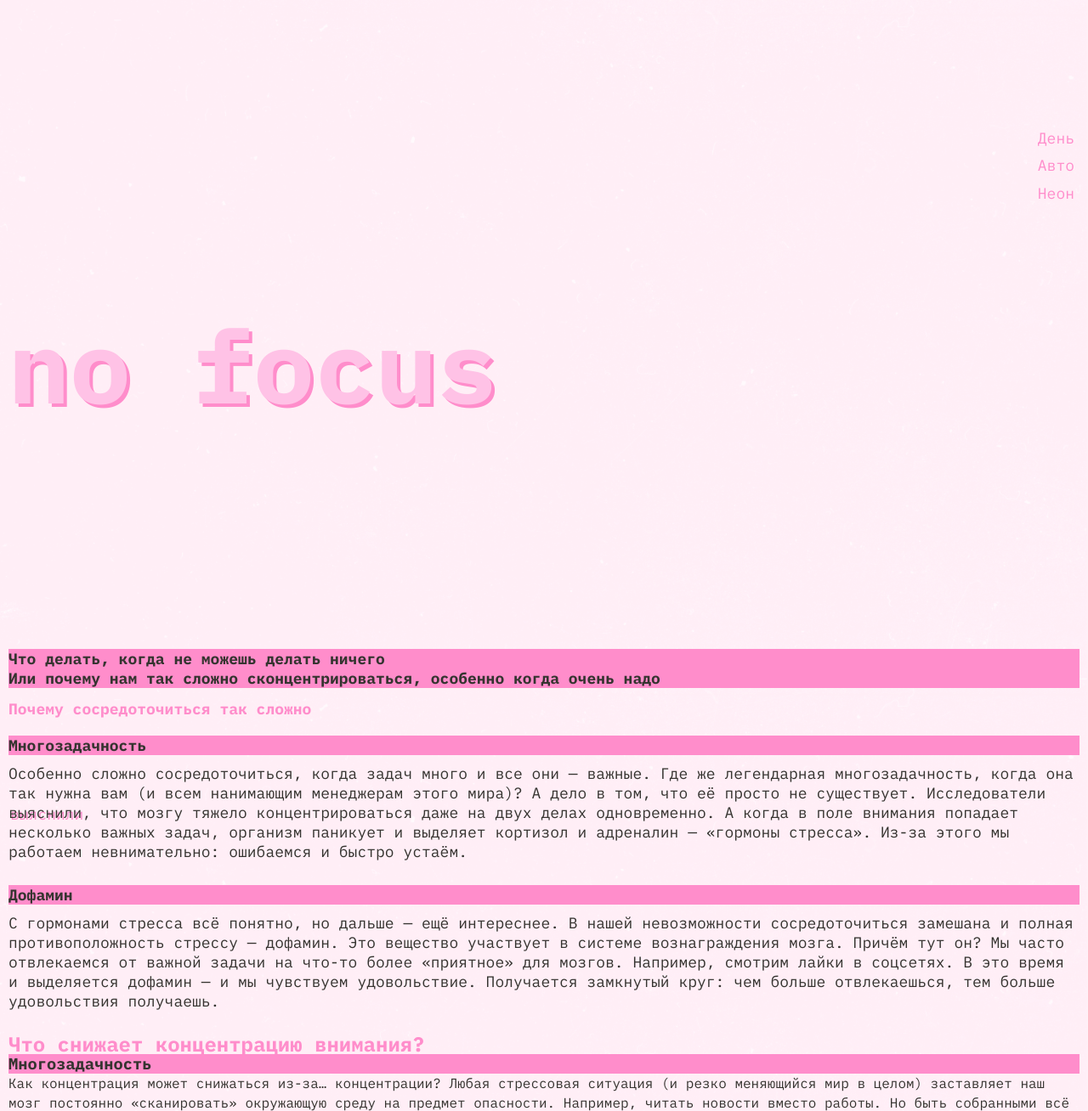
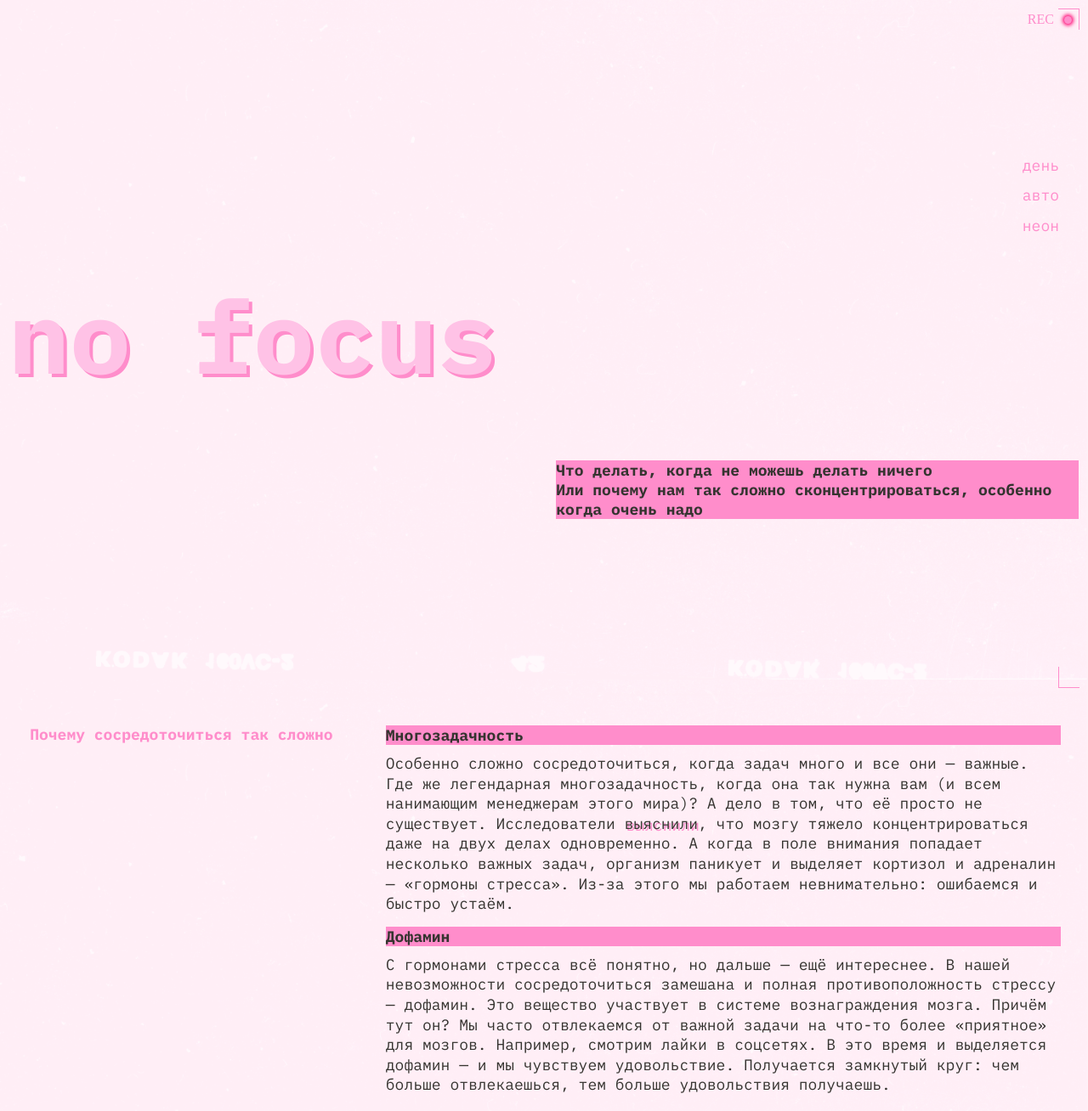
Before and after one commit to Genya1501/slozhno-sosredotochitsya, a plain HTML site: page index.html in a window 1280 px wide. Shown: the top 1308 px of the page at 85% size. Drawn offline with Linux system fonts and the light colour scheme.

Commit message:
переделал

```diff
--- a/index.html
+++ b/index.html
@@ -18,6 +18,13 @@
   </head>
   <body class="page">
     <header class="header decorated-zone">
+      <div class="assd">
+        <div class="text">REC</div>
+        <div class="square">
+          <div class="circle"></div>
+        </div>
+      </div>
+      </div>
       <nav class="header__theme-menu">
         <ul class="header__theme-menu-list">
           <li class="header__theme-menu-item">
@@ -40,11 +47,16 @@
           </li>
         </ul>
       </nav>
-      <h1 class="header__heading">no focus</h1>
+      <div class="asd">
+        <h1 class="header__heading">no focus</h1>
+      </div>
       <p class="header__text">
         Что делать, когда не можешь делать ничего <br>
         Или почему нам так сложно сконцентрироваться, особенно когда очень надо
       </p>
+      <div class="assd_two">
+        <div class="square__two">
+        </div>
     </header>
     <main>
       <section class="why">
@@ -140,17 +152,6 @@
                 а облака — тревожные мысли. И сколько бы их ни было — ясное небо всегда будет где-то
                 там, за тучами, и никуда не денется. Это упражнение поможет вернуться в настоящий
                 момент, а не волноваться о потенциальных проблемах из будущего.
-              </p>
-            </li>
-            <li class="how__list-item">
-              <h4 class="how__list-title accent-background accent-text">Гаджеты</h4>
-              <p class="how__list-text paragraph-text">
-                Да-да, это та самая ситуация, когда на экране ноутбука — код, в наушниках — подкаст,
-                а на компьютере фоном — ещё и видео с забавными утятами. В результате мозг пытается
-                переключиться с одной задачи на другую — и просто не может. А чтобы вернуться к
-                состоянию полной концентрации, человеку в среднем нужно 20 минут. Вот и получается,
-                что чем больше времени мы проводим в гаджетах, тем больше времени затем нужно, чтобы
-                вернуться к работе.
               </p>
             </li>
             <li class="how__list-item">
--- a/styles/style.css
+++ b/styles/style.css
@@ -1,15 +1,10 @@
 /* Основные стили проекта. Это стили для темы, которую вы верстаете первой. */
 :root {
-  --accent-clr: #FF0070;
+  --accent-clr: #ff0070;
   --accent-clr-with-background: #000028;
   --accent-heading-clr: #db00ff;
   --text-clr: #f1b2ce;
-  --heading-clr: #ff0070;
   --button-hover-clr: #ff007066;
-  --decorative-bracket-clr: #ff0070;
-  --menu-clr: #ff0070;
-  --headers-clr: #ff0070;
-  --rec-decoration-clr: #ff0070;
   --cover-image: url(../images/cover-image-dark.png);
   --gap: 20px;
   --main-font: "IBM Plex mono";
@@ -24,24 +19,73 @@
   background-repeat: no-repeat;
   background-position: top center;
   background-size: cover;
-  background-attachment: fixed
+  background-attachment: fixed;
 }
 .header {
+  position: relative;
   display: grid;
-  grid-template-rows: auto max-content auto;
   height: 100vh;
+  grid-template-rows: auto auto 1fr;
+}
+.asd {
+  position: absolute;
+  inset: 0;
+  display: flex;
+  align-items: center;
+}
+.assd {
+  justify-content: end;
+  top: 0;
+  right: 0;
+  display: flex;
+}
+.text {
+  padding-top: 4px;
+  color: var(--accent-clr);
+}
+.square {
+  border-right: solid var(--accent-clr);
+  border-top: solid var(--accent-clr);
+  display: grid;
+  place-content: center;
+  margin-left: 5px;
+  width: 25.04px;
+  height: 25px;
+  border-width: 1px 1px 0px 0px;
+}
+.circle {
+  background-color: var(--accent-clr);
+  border-radius: 9999px;
+  width: 9px;
+  height: 9px;
+  left: 347px;
+  top: 18px;
+  box-shadow: 0px 0px 4px 2px #ff0070;
+}
+.assd_two {
+  bottom: 0;
+  right: 0;
+  display: flex;
+  justify-content: end;
+}
+.square__two {
+  width: 25.04px;
+  height: 25px;
+  border-width: 0px 0px 1px 1px;
+  border-style: solid;
+  border-color: var(--accent-clr);
 }
 .decorated-zone {
 }
 .header__theme-menu {
+  margin-right: 9px;
   justify-self: end;
-  align-self: center;
-  /* margin: 65px 0 0 0; */
+  margin-top: 38px;
 }
-.header__theme-menu-list{
+.header__theme-menu-list {
   display: flex;
   flex-direction: column;
-  gap: 10px;
+  gap: 13px;
 }
 .header__theme-menu-button {
   color: var(--accent-clr);
@@ -52,6 +96,7 @@
   font-size: 1.125em;
   line-height: 1.125em;
   text-align: center;
+  text-transform: lowercase;
 }
 .header__heading {
   color: var(--accent-heading-clr);
@@ -61,6 +106,7 @@
   text-shadow: 4px 4px 0 var(--accent-clr);
   font-family: var(--main-font);
   /* margin: 65px 0 0 0; */
+  padding-bottom: 40px;
 }
 .header__text {
   color: var(--accent-clr-with-background);
@@ -68,12 +114,12 @@
   font-family: var(--main-font);
   line-height: 23px;
   align-self: end;
-  /* margin: 55px 0 66px 0; */
+  margin-bottom: 74px;
   font-weight: var(--bold);
   font-size: 18px;
 }
 .why {
-  margin-top: 13px;
+  margin-top: 11px;
 }
 .why__heading {
   font-family: var(--main-font);
@@ -83,13 +129,13 @@ font-weight: var(--bold);
   font-size: 18px;
 }
 .why__list {
-  margin-top: 20px;
+  margin-top: 17px;
 }
 .why__list-title {
   font-family: var(--main-font);
   line-height: 23px;
   color: var(--accent-clr-with-background);
-background-color:var(--accent-clr);
+  background-color: var(--accent-clr);
   margin-bottom: 10px;
   font-weight: 700;
   font-size: 18px;
@@ -99,40 +145,43 @@ line-height: 23px;
   color: var(--text-clr);
   font-family: var(--main-font);
   font-weight: 400;
-line-height: 23px;
-margin-bottom: 28px;
+  line-height: 23.6px;
+  margin-bottom: 15px;
   font-size: 18px;
-
 }
 .accent-link {
   text-decoration: none;
   text-shadow: 2px 2px 0 var(--accent-clr);
 }
 .what {
-  /* margin-bottom: 30px; */
+  margin-top: 48px;
 }
 .what__heading {
   font-family: var(--main-font);
   line-height: 23px;
   color: var(--accent-clr);
-/* margin:30px 0 20px 0; */
+  font-style: normal;
+  font-size: 18px;
 }
+
 .what__list-title {
   font-family: var(--main-font);
   line-height: 23px;
   color: var(--accent-clr-with-background);
   background-color: var(--accent-clr);
-/* margin-bottom: 10px; */
+  font-size: 18px;
+  margin-top: 24px;
 }
-.what__list-text  {
+.what__list-text {
   font-family: var(--main-font);
   font-weight: 400;
-line-height: 23px;
+  line-height: 23.2px;
   color: var(--text-clr);
-/* margin-bottom: 20px; */
+  margin-top: 9px;
+  font-size: 18px;
 }
 .how {
-  margin-bottom: 30px;
+  margin-top: 53px;
 }
 .how__heading {
   font-size: 18px;
@@ -141,13 +190,18 @@ line-height: 23px;
   color: var(--accent-clr);
   /* margin-bottom: 20px; */
 }
+.how__list-container {
+  margin-top: 20px;
+}
 .how__list-heading {
   font-family: var(--main-font);
   line-height: 23px;
   color: var(--accent-clr-with-background);
   background-color: var(--accent-clr);
-/* margin-bottom: 20px; */
   font-size: 18px;
+}
+.how__list-item {
+  margin-top: 20px;
 }
 .how__list-title {
   font-family: var(--main-font);
@@ -155,28 +209,32 @@ font-weight: 400;
   line-height: 23px;
   color: var(--accent-clr-with-background);
   background-color: var(--accent-clr);
-/* margin-bottom: 10px; */
+  font-size: 18px;
 }
 .how__list-text {
   color: var(--text-clr);
   font-family: var(--main-font);
   font-weight: 400;
   line-height: 23px;
-/* margin-bottom: 20px; */
+  font-size: 18px;
+  margin-top: 15px;
+}
+.gallery {
+  margin-top: 52px;
 }
 .gallery__img {
+  margin-top: 7px;
   object-fit: cover;
   width: 100%;
-  /* margin-bottom: 10px; */
 }
-.footer  {
-  /* margin: 30px 0 0 0; */
+.footer {
   display: flex;
   justify-content: center;
   align-items: center;
   height: 100vh;
 }
 .footer__text {
+  padding-top: 50px;
   color: var(--accent-heading-clr);
   font-weight: var(--bold);
   font-size: var(--accent-heading-fs-mobile);
@@ -184,3 +242,83 @@ line-height: 23px;
   text-shadow: 4px 4px 0 var(--accent-clr);
   font-family: var(--main-font);
 }
+@media (min-width: 768px) {
+  .header__theme-menu {
+    padding-top: 111px;
+    padding-right: 9px;
+  }
+  .header__heading {
+    padding-top: 10px;
+  }
+  .header__text {
+    margin-bottom: 174px;
+    margin-right: 1px;
+    justify-self: end;
+    width: 48.8%;
+  }
+  .why {
+    display: flex;
+  }
+  .why__heading {
+    width: 33%;
+    padding-top: 32px;
+    padding-left: 2%;
+  }
+  .why__list {
+    flex: none;
+    width: 63%;
+    margin-left: 28px;
+    padding-top: 16px;
+  }
+  .what {
+    padding: 13px 20px 0 20px;
+  }
+  .what__heading {
+    width: 30.73vw;
+  }
+  .what__list-title {
+    width: 94.79vw;
+  }
+  .how {
+    padding: 0 0 0 20px;
+    display: flex;
+    gap: 20px;
+  }
+  .how__heading {
+    margin-top: 28px;
+    width: 30.73vw;
+  }
+  .how__list-container {
+    margin-top: 26px;
+    width: 61.46vw;
+  }
+  .gallery {
+    padding: 26px 0 0 17px;
+  }
+  .gallery__list {
+    display: grid;
+    grid-template-columns: 1fr 1fr 1fr;
+    row-gap: 16px;
+    column-gap: 20px;
+    margin-block-start: 19px;
+  }
+
+  .gallery__list-item:nth-child(1) {
+    grid-column: 1/3;
+  }
+  .gallery__list-item:nth-child(2) {
+    grid-column: 3;
+    grid-row: 1/3;
+  }
+  .gallery__list-item:nth-child(3) {
+    grid-column: 1;
+    grid-row: 2/4;
+  }
+
+  .gallery__list-item:last-child {
+    grid-column: 2/4;
+  }
+  .gallery__img {
+    block-size: 100%;
+  }
+}
--- a/styles/variables.css
+++ b/styles/variables.css
@@ -2,3 +2,6 @@
   Переменные для вашего проекта
   и их переопределение под различные устройства
 */
+:root {
+  --
+}
```
Lines whose indentation alone changed are shown as unchanged.
